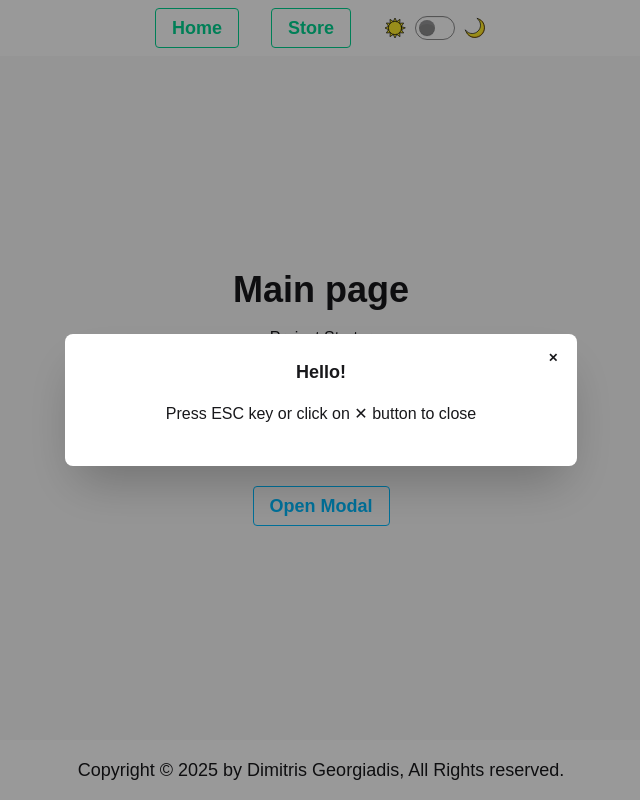
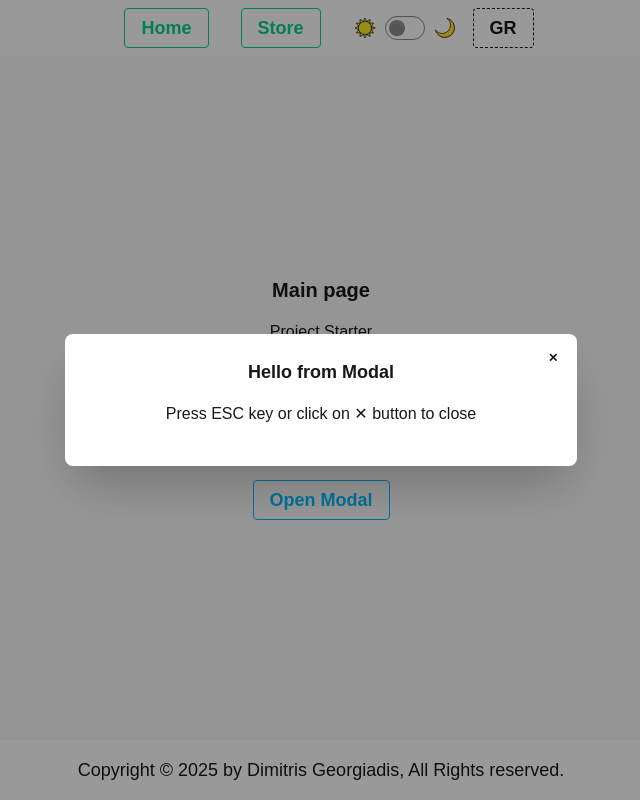
Before and after one commit to geojimas/VibeVue, a Vue app: page / in a window 1280 px wide. Both pictures are taken after a click on the button "Open Modal". Shown: the whole page, without its empty margins (319-959 px from the left). Built offline with nearby package versions, Linux system fonts and the light colour scheme.

Commit message:
add vue-i18n translations

```diff
--- a/package.json
+++ b/package.json
@@ -6,7 +6,7 @@
   "scripts": {
     "dev": "vite",
     "lint": "eslint . --fix",
-    "build": "vite build",
+    "build": "vite build --debug",
     "unit": "vitest",
     "preview": "vite preview"
   },
@@ -17,6 +17,7 @@
     "pinia": "^3.0.2",
     "tailwindcss": "^4.1.7",
     "vue": "^3.5.10",
+    "vue-i18n": "^11.1.4",
     "vue-router": "^4.5.1"
   },
   "devDependencies": {
@@ -26,6 +27,7 @@
     "eslint-plugin-vue": "^10.1.0",
     "jsdom": "^26.1.0",
     "vite": "^5.4.8",
+    "vite-bundle-analyzer": "^0.21.0",
     "vite-plugin-minify": "^2.1.0",
     "vite-plugin-pwa": "^1.0.0",
     "vite-plugin-radar": "^0.10.0",
--- a/src/components/BaseModal.vue
+++ b/src/components/BaseModal.vue
@@ -14,7 +14,7 @@
 
 <template>
   <BaseButton
-    label="Open Modal"
+    :label="$t('home.modal.label')"
     theme="info"
     @click="HandleModalClick"
   />
@@ -29,10 +29,10 @@
         </button>
       </form>
       <h3 class="text-lg font-bold">
-        Hello!
+        {{ $t('home.modal.header') }}
       </h3>
       <p class="py-4">
-        Press ESC key or click on ✕ button to close
+        {{ $t('home.modal.content') }}
       </p>
     </div>
   </dialog>
--- a/src/components/FooterSection.vue
+++ b/src/components/FooterSection.vue
@@ -4,6 +4,6 @@
 
 <template>
   <div class="text-sm p-4 text-center lg:text-lg">
-    Copyright &#169; {{ new Date().getFullYear() }} by Dimitris Georgiadis, All Rights reserved.
+    {{ $t('footer.header') }} &#169; {{ new Date().getFullYear() }} {{ $t('footer.label') }}
   </div>
 </template>
--- a/src/components/HeaderSection.vue
+++ b/src/components/HeaderSection.vue
@@ -3,6 +3,7 @@
   import BaseButton from './BaseButton.vue'
   import { RouterLink } from 'vue-router'
   import ThemeToggle from './ThemeToggle.vue'
+  import SwitchLanguage from './SwitchLanguage.vue'
 </script>
 
 
@@ -14,7 +15,7 @@
     >
       <BaseButton
         theme="success"
-        label="Home"
+        :label="$t('nav.main')"
       />
     </RouterLink>
     <RouterLink
@@ -23,9 +24,10 @@
     >
       <BaseButton
         theme="success"
-        label="Store"
+        :label="$t('nav.second')"
       />
     </RouterLink>
     <ThemeToggle class="mx-4" />
+    <SwitchLanguage />
   </nav>
 </template>
--- /dev/null
+++ b/src/components/SwitchLanguage.vue
@@ -0,0 +1,23 @@
+
+<template>
+  <BaseButton
+    class="btn btn-dash"
+    :label="nextLangLabel"
+    @click="toggleLanguage"
+  />
+</template>
+
+<script setup>
+  import { useI18n } from 'vue-i18n'
+  import { computed } from 'vue'
+  import BaseButton from './BaseButton.vue'
+
+  const { locale } = useI18n()
+
+  const toggleLanguage = () => {
+    locale.value = locale.value === 'en' ? 'el' : 'en'
+    localStorage.setItem('lang', locale.value)
+  }
+
+  const nextLangLabel = computed(() => (locale.value === 'en' ? 'GR' : 'EN'))
+</script>
--- a/src/components/ThemeToggle.vue
+++ b/src/components/ThemeToggle.vue
@@ -19,7 +19,7 @@
         id="toggleTheme"
         type="checkbox"
         :checked="isDarkTheme"
-        class="toggle theme-controller"
+        class="toggle toggle-md"
         @change="toggleTheme"
       >
     </label>
--- /dev/null
+++ b/src/locales/locale.js
@@ -0,0 +1,54 @@
+export const messages = {
+    en: {
+        nav: {
+            main: 'Home',
+            second: 'Store'
+        },
+        home: {
+            page: 'Main page',
+            modal: {
+                header: 'Hello from Modal',
+                label: 'Open Modal',
+                content: 'Press ESC key or click on ✕ button to close',
+            },
+            template: 'Project Starter',
+        },
+        second: {
+            page: 'Second page',
+            header: 'Interact with Pinia Store',
+            store_click: 'Click here',
+            counter: 'Count',
+            double_counter: 'Double Count'
+        },
+        footer: {
+            header: 'Copyright',
+            label: 'by Dimitris Georgiadis, All Rights reserved.'
+        },
+    },
+    el: {
+        nav: {
+            main: 'Κεντρική',
+            second: 'Αποθήκη'
+        },
+        home: {
+            page: 'Κεντρική Σελίδα',
+            modal: {
+                header: 'Γεια σας ! από το Modal',
+                label: 'Άνοιγμα Modal',
+                content: 'Πατήστε το πλήκτρο ESC ή κάντε κλικ στο κουμπί ✕ για να κλείσετε.',
+            },
+            template: 'Πρότυπο έργου',
+        },
+        second: {
+            page: 'Δεύτερη Σελίδα',
+            header: 'Αλληλεπίδραση με το Pinia Store',
+            store_click: 'Κάνε Click',
+            counter: 'Μετρητής',
+            double_counter: 'Διπλός Μετρητής'
+        },
+        footer: {
+            header: 'Πνευματικά δικαιώματα',
+            label: 'από Δημήτρης Γεωργιάδης, Όλα τα δικαιώματα διατηρούνται.'
+        },
+    }
+}
--- a/src/main.js
+++ b/src/main.js
@@ -1,16 +1,25 @@
 
 import { createApp } from 'vue'
 import { createPinia } from 'pinia'
+import { createI18n } from 'vue-i18n'
 
 import App from './App.vue'
 import router from './router'
+import { messages } from './locales/locale'
 
 import '../node_modules/nprogress/nprogress.css'
 import './assets/base.css'
 
 const app = createApp(App)
+const i18n = createI18n({
+    legacy: false,
+    locale: localStorage.getItem('lang') || 'en',
+    fallbackLocale: 'en',
+    messages,
+})
 
 app.use(createPinia())
 app.use(router)
+app.use(i18n)
 
 app.mount('#app')
--- a/src/router/index.js
+++ b/src/router/index.js
@@ -26,7 +26,6 @@ const router = createRouter({
 })
 
 router.beforeResolve((to, from, next) => {
-  // If this isn't an initial page load.
   if (to.name) {
     // Start the route progress bar.
     NProgress.start()
--- a/src/views/HomeView.vue
+++ b/src/views/HomeView.vue
@@ -6,6 +6,7 @@
     'Vue Router',
     'Pinia',
     'Vitest',
+    'vue-i18n',
     'ESLint',
     'Tailwind CSS',
     'DaisyUI',
@@ -18,11 +19,11 @@
   <div class="hero bg-base-200 flex-1 overflow-auto">
     <div class="hero-content text-center flex-col">
       <div class="max-w-md">
-        <h1 class="text-4xl font-bold">
-          Main page
+        <h1 class="text-xl font-bold">
+          {{ $t('home.page') }}
         </h1>
-        <p class="py-4">
-          Project Starter
+        <p class="py-4 text-md">
+          {{ $t('home.template') }}
         </p>
         <ul class="flex flex-wrap justify-center items-center py-2 text-md gap-2">
           <li
--- a/src/views/SecondPage.vue
+++ b/src/views/SecondPage.vue
@@ -16,22 +16,22 @@
       <div class="card bg-base-100 max-w-88 shadow-sm">
         <div class="card-body gap-9">
           <h2 class="card-title flex justify-center text-3xl">
-            Second Page
+            {{ $t('second.page') }}
           </h2>
           <BaseButton
-            label="Click me"
+            :label="$t('second.store_click')"
             theme="primary"
             @click="increment"
           />
           <p class="text-xl">
-            Interact with Pinia Store
+            {{ $t('second.header') }}
           </p>
           <div class="card-actions justify-end">
             <div class="badge badge-outline badge-error">
-              <span class="text-lg">Count : {{ count }}</span>
+              <span class="text-lg"> {{ $t('second.counter') }} : {{ count }}</span>
             </div>
             <div class="badge badge-outline badge-warning">
-              <span class="text-lg">Double Count :{{ doubleCount }}</span>
+              <span class="text-lg">{{ $t('second.double_counter') }} :{{ doubleCount }}</span>
             </div>
           </div>
         </div>
--- a/vite.config.js
+++ b/vite.config.js
@@ -2,6 +2,7 @@ import { defineConfig } from 'vite'
 import { VitePWA } from 'vite-plugin-pwa'
 import { VitePluginRadar } from 'vite-plugin-radar'
 import { ViteMinifyPlugin } from 'vite-plugin-minify'
+import { analyzer } from 'vite-bundle-analyzer'
 import vue from '@vitejs/plugin-vue'
 import tailwindcss from '@tailwindcss/vite'
 import Sitemap from 'vite-plugin-sitemap'
@@ -11,6 +12,7 @@ export default defineConfig({
   plugins: [
     vue(),
     tailwindcss(),
+    analyzer(),
     VitePWA(),
     Sitemap({ hostname: 'https://vptdes.netlify.app' }),
     VitePluginRadar({
@@ -21,5 +23,6 @@ export default defineConfig({
       },
     }),
     ViteMinifyPlugin({}),
+
   ],
 })
```
Also changed, not shown: 1 other file (tests, documents, lock files or other folders).
